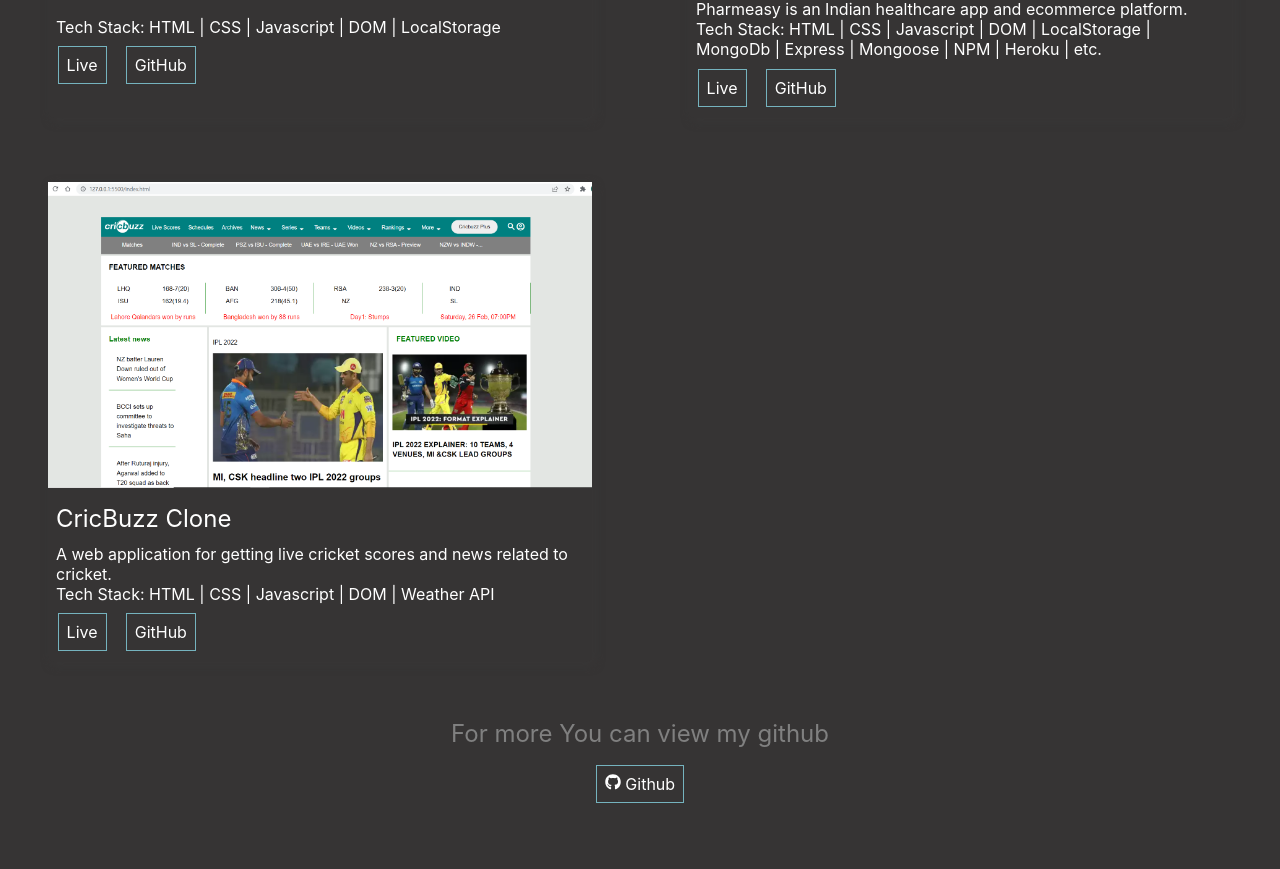
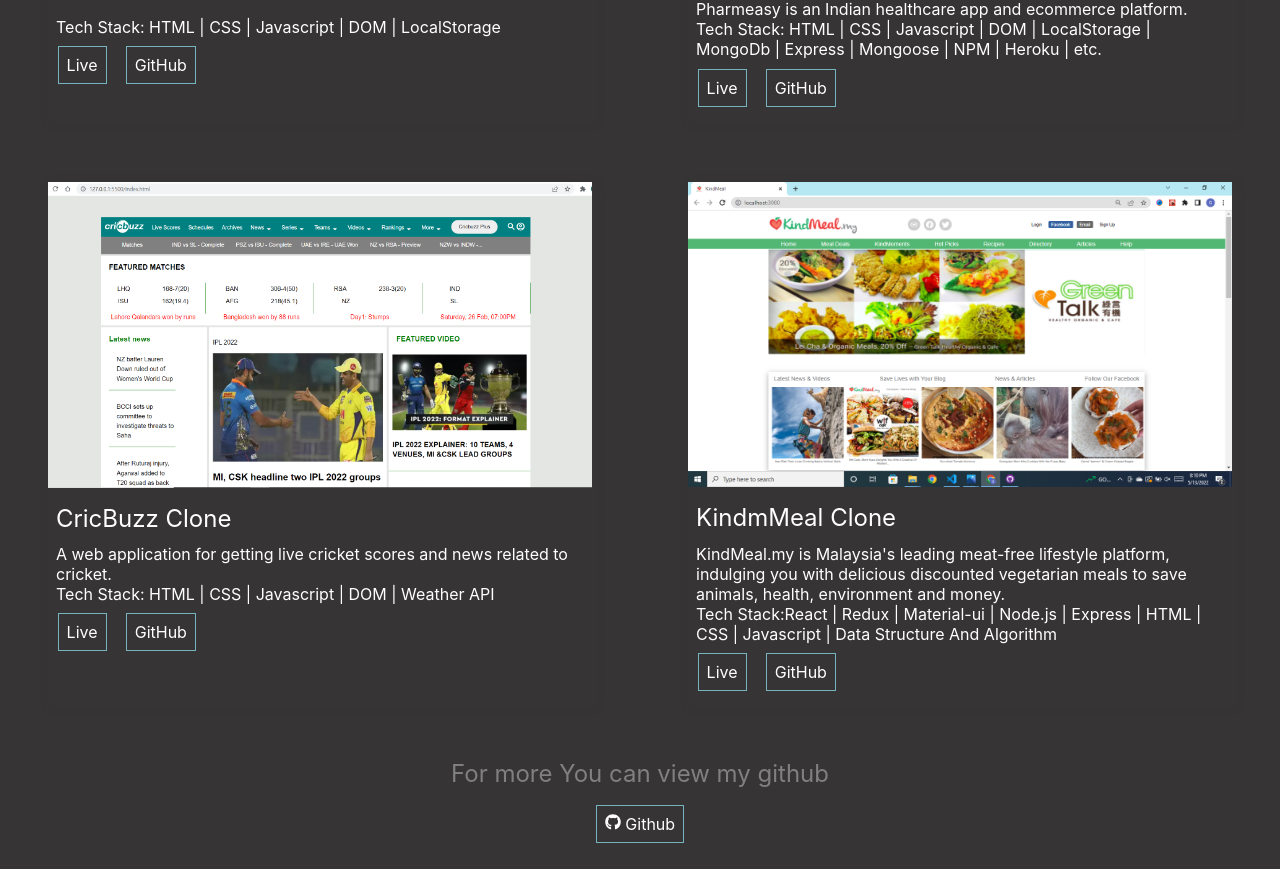
Before and after one commit to Rahul130893/rahul_portfolio, a React (Create React App) app: page / in a window 1280 px wide. Shown: the part 2754-3623 px from the top of the page. Built offline with nearby package versions, Linux system fonts and the light colour scheme.

Commit message:
collaborative react project added

```diff
--- a/src/components/Pages/Project.js
+++ b/src/components/Pages/Project.js
@@ -6,10 +6,11 @@
 // import githubhero from "../images/Mini Github.png"
 import cricbuzz from "../images/Cricbuzz.png.png"
 // import grubhero from "../images/GrubHub Hero.png"
+import kindmeal from "../images/kindmeal_image.png"
 
 function Project() {
     return (
-        <div className="Project" id='projectDiv'>
+      <div className="Project" id="projectDiv">
         <div className="head">
           My Projects
           <div className="projectsIntro">
@@ -17,81 +18,137 @@
           </div>
         </div>
         <div className="container">
-
-
-
+          {/* project one */}
           <div className="projs">
             <div className="img">
               <img src={bigbasekthero} alt="movies" />
             </div>
-                    <div className="title">
-                       BigBasket Clone
-                    </div>
+            <div className="title">BigBasket Clone</div>
             <div className="projinfo">
-                    A web application to buy groceries online in India.<br/>
-                    <br/>
+              A web application to buy groceries online in India.
+              <br />
+              <br />
               Tech Stack: HTML | CSS | Javascript | DOM | LocalStorage
             </div>
-                     <div className='flex'>
+            <div className="flex">
               <div className="projlinks">
-                        <a href="https://bigbasket-clone.vercel.app/" target={"_blank"}>Live</a>
+                <a href="https://bigbasket-clone.vercel.app/" target={"_blank"}>
+                  Live
+                </a>
               </div>
               <div className="projlinks">
-                        <a href="https://github.com/Iqbal0786/Bigbasket_Clone" target={"_blank"}>GitHub</a>
+                <a
+                  href="https://github.com/Iqbal0786/Bigbasket_Clone"
+                  target={"_blank"}
+                >
+                  GitHub
+                </a>
               </div>
             </div>
           </div>
 
-                 {/* project three */}
+          {/* project two */}
           <div className="projs">
             <div className="img pharm">
-                        <img src={pharmeasy}autoCapitalize alt="movies" />
+              <img src={pharmeasy} autoCapitalize alt="movies" />
             </div>
-                    <div className="title">
-                       PharmEasy Clone
+            <div className="title">PharmEasy Clone</div>
+            <div className="projinfo">
+              Pharmeasy is an Indian healthcare app and ecommerce platform.
+              <br />
+              Tech Stack: HTML | CSS | Javascript | DOM | LocalStorage | MongoDb
+              | Express | Mongoose | NPM | Heroku | etc.
             </div>
-                    <div className="projinfo">
-                    Pharmeasy is an Indian healthcare app and ecommerce platform.<br/>
-                    Tech Stack: HTML | CSS | Javascript | DOM | LocalStorage | MongoDb | Express | Mongoose | NPM | Heroku |  etc.
-                    </div>
-                     <div className='flex'>
+            <div className="flex">
               <div className="projlinks">
-                        <a href="https://pharmeasy-clone.netlify.app/" target={"_blank"}>Live</a>
+                <a
+                  href="https://pharmeasy-clone.netlify.app/"
+                  target={"_blank"}
+                >
+                  Live
+                </a>
               </div>
               <div className="projlinks">
-                        <a href="https://github.com/bharathk07/PHARMEASY-CLONE" target={"_blank"}>GitHub</a>
+                <a
+                  href="https://github.com/bharathk07/PHARMEASY-CLONE"
+                  target={"_blank"}
+                >
+                  GitHub
+                </a>
               </div>
             </div>
           </div>
-                 {/* project four */}
+          {/* project three */}
           <div className="projs">
             <div className="img">
               <img src={cricbuzz} alt="movies" />
             </div>
-                    <div className="title">
-                       CricBuzz Clone
-                    </div>
+            <div className="title">CricBuzz Clone</div>
             <div className="projinfo">
-                    A web application for getting live cricket scores and news related to cricket.<br/>
+              A web application for getting live cricket scores and news related
+              to cricket.
+              <br />
               Tech Stack: HTML | CSS | Javascript | DOM | Weather API
             </div>
-                     <div className='flex'>
+            <div className="flex">
               <div className="projlinks">
-                        <a href="https://cric-buzz.vercel.app/" target={"_blank"}>Live</a>
+                <a href="https://cric-buzz.vercel.app/" target={"_blank"}>
+                  Live
+                </a>
               </div>
               <div className="projlinks">
-                        <a href="https://github.com/Rahul130893/CricBuzz" target={"_blank"}>GitHub</a>
+                <a
+                  href="https://github.com/Rahul130893/CricBuzz"
+                  target={"_blank"}
+                >
+                  GitHub
+                </a>
+              </div>
+            </div>
+          </div>
+
+          {/* project four */}
+          <div className="projs">
+            <div className="img">
+              <img src={kindmeal} alt="movies" />
+            </div>
+            <div className="title">KindmMeal Clone</div>
+            <div className="projinfo">
+              KindMeal.my is Malaysia's leading meat-free lifestyle platform,
+              indulging you with delicious discounted vegetarian meals to save
+              animals, health, environment and money.
+              <br />
+              Tech Stack:React | Redux | Material-ui | Node.js | Express | HTML
+              | CSS | Javascript | Data Structure And Algorithm
+            </div>
+            <div className="flex">
+              <div className="projlinks">
+                <a href="https://kindmeal.vercel.app/" target={"_blank"}>
+                  Live
+                </a>
+              </div>
+              <div className="projlinks">
+                <a
+                  href="https://github.com/rishianand39/Kindmeal-clone"
+                  target={"_blank"}
+                >
+                  GitHub
+                </a>
               </div>
             </div>
           </div>
         </div>
         <div className="moreprojs">
           <div>For more You can view my github</div>
-                <div><a href="https://github.com/Rahul130893/" target={"_blank"}><FaGithub /> Github</a></div>
+          <div>
+            <a href="https://github.com/Rahul130893/" target={"_blank"}>
+              <FaGithub /> Github
+            </a>
           </div>
-            <BottomAbout/>
         </div>
-    )
+        <BottomAbout />
+      </div>
+    );
 }
 
 export default Project
```
Also changed, not shown: src/components/images/kindmeal_image.png (added). Lines whose indentation alone changed are shown as unchanged.
